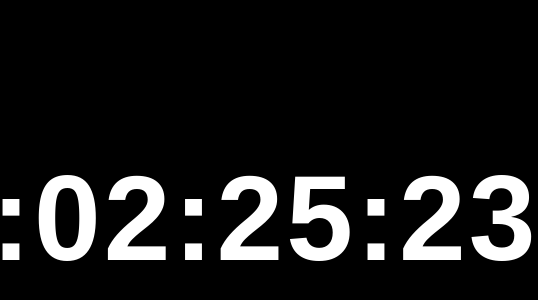
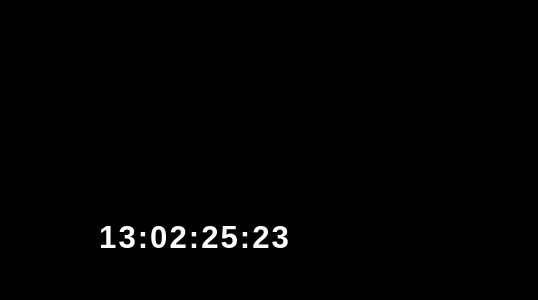
Before and after one commit to raheelxdd/penguin, a plain HTML site: page index.html in a window 390 px wide. Shown: the part 204-504 px from the top of the page, 538 px wide, since content can reach past the window. Drawn offline with Linux system fonts and the light colour scheme.

Commit message:
Responsive

```diff
--- a/index.html
+++ b/index.html
@@ -19,11 +19,29 @@
       overflow: hidden;
     }
     #timer {
-      font-size: 120px;
+      font-size: clamp(32px, 12vw, 120px);
       font-weight: bold;
       letter-spacing: 3px;
       text-align: center;
       white-space: nowrap;
+      padding: 20px;
+      word-break: break-word;
+    }
+
+    @media (max-width: 768px) {
+      body {
+        padding: 20px;
+      }
+      #timer {
+        font-size: clamp(24px, 10vw, 80px);
+      }
+    }
+
+    @media (max-width: 480px) {
+      #timer {
+        font-size: clamp(18px, 8vw, 50px);
+        letter-spacing: 2px;
+      }
     }
   </style>
 </head>
```
